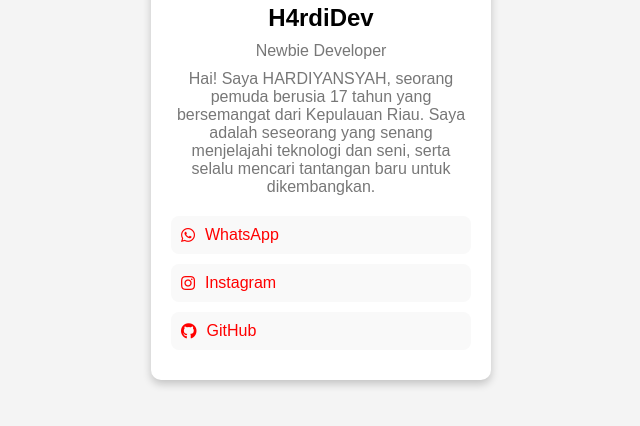
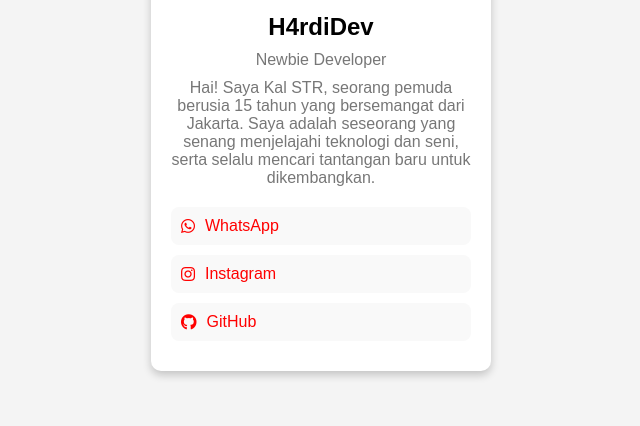
Before and after one commit to KSTR014/pcard, a plain HTML site: page index.html in a window 1280 px wide. Shown: the part 308-734 px from the top of the page, without its empty margins (319-959 px from the left). Drawn offline with Linux system fonts and the light colour scheme.

Commit message:
Update index.html

```diff
--- a/index.html
+++ b/index.html
@@ -3,7 +3,7 @@
 <head>
     <meta charset="UTF-8">
     <meta name="viewport" content="width=device-width, initial-scale=1.0">
-    <title>H4rdi Dev</title>
+    <title>Kal Dev</title>
     <link rel="stylesheet" href="style.css">
     <link rel="stylesheet" href="https://cdnjs.cloudflare.com/ajax/libs/font-awesome/5.15.4/css/all.min.css">
     <link rel="icon" type="image/png" href="https://telegra.ph/file/63918dccba2f979c6b5b8.jpg">
@@ -16,7 +16,7 @@
         <div class="profile-info">
             <h2>H4rdiDev</h2>
             <p>Newbie Developer</p>
-            <p>Hai! Saya HARDIYANSYAH, seorang pemuda berusia 17 tahun yang bersemangat dari Kepulauan Riau. Saya adalah seseorang yang senang menjelajahi teknologi dan seni, serta selalu mencari tantangan baru untuk dikembangkan.</p>
+            <p>Hai! Saya Kal STR, seorang pemuda berusia 15 tahun yang bersemangat dari Jakarta. Saya adalah seseorang yang senang menjelajahi teknologi dan seni, serta selalu mencari tantangan baru untuk dikembangkan.</p>
         </div>
         <div class="links-container">
             <div class="link-card">
```
